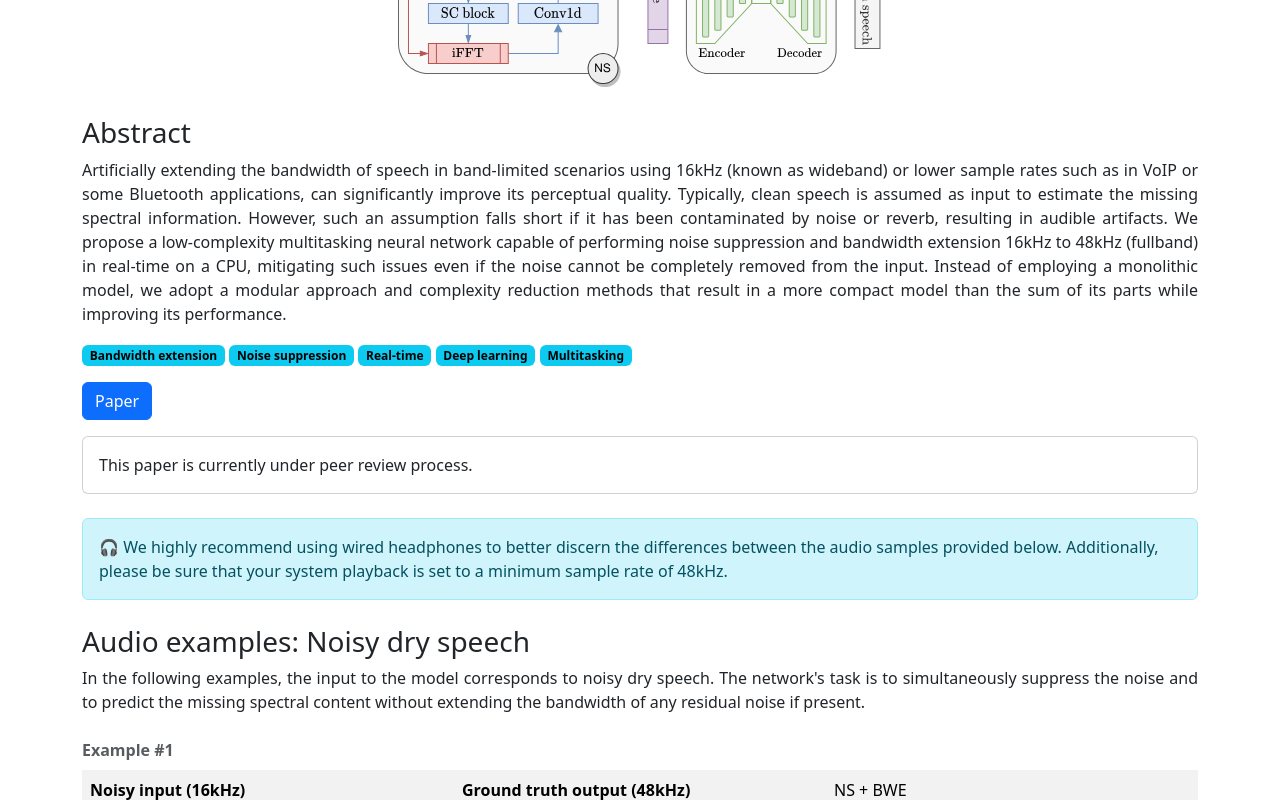
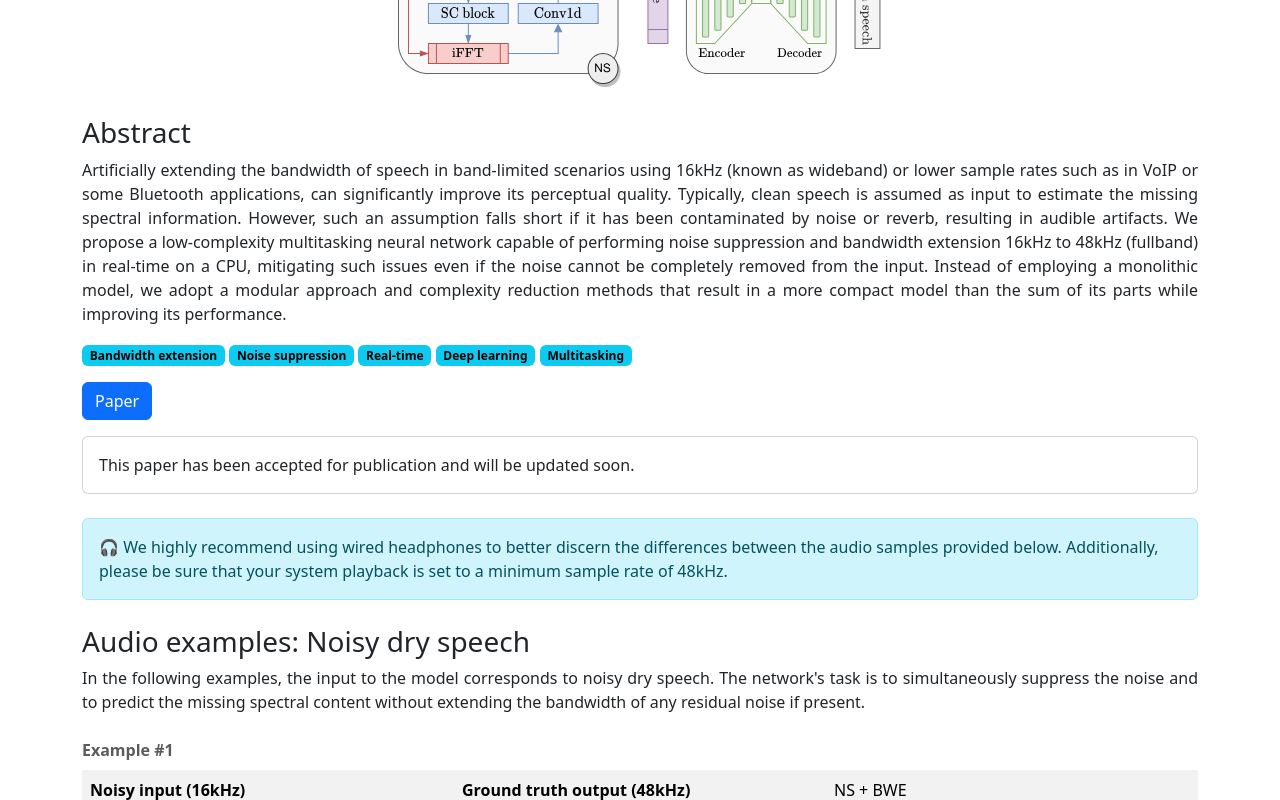
Before and after one commit to eagomez2/rt-joint-ns-bwe, a plain HTML site: page index.html in a window 1280 px wide. Both pictures are taken after a click on the button "Paper". Shown: the part 416-1216 px from the top of the page. Drawn offline with nearby package versions, Linux system fonts and the light colour scheme.

Commit message:
Update index.html

```diff
--- a/index.html
+++ b/index.html
@@ -56,7 +56,7 @@ audio {
         </p>
         <div class="collapse" id="paperLink">
             <div class="card card-body">
-                This paper is currently under peer review process.
+                This paper has been accepted for publication and will be updated soon.
             </div>
             </br>
         </div>
```
